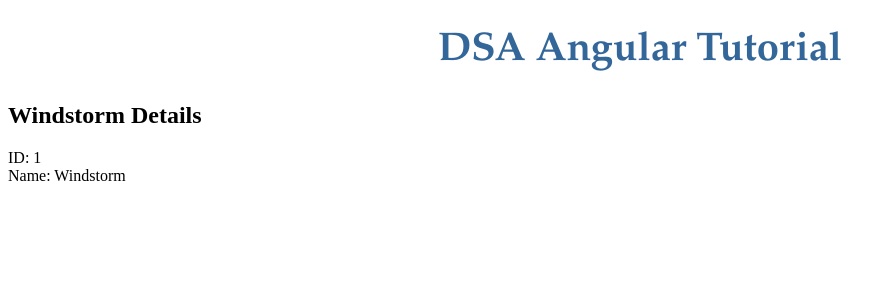
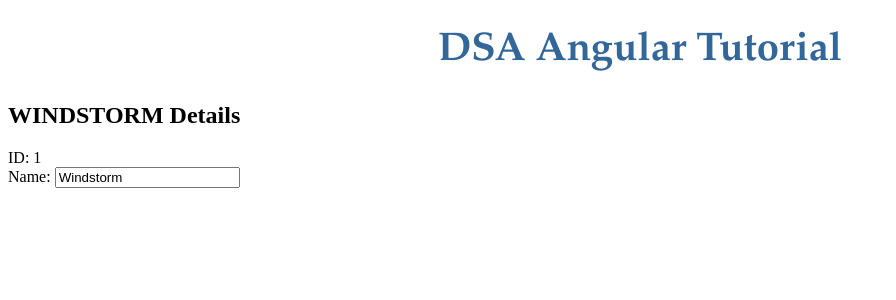
Before and after one commit to jeffsmithsailing/Angular2, an Angular app: page / in a window 1280 px wide. Shown: the top 300 px of the page, without its empty margins (0-896 px from the left). Built offline with nearby package versions, Linux system fonts and the light colour scheme.

Commit message:
Completed tutorial step 3 The Hero Editor. Working perfectly.

```diff
--- a/src/app/app.module.ts
+++ b/src/app/app.module.ts
@@ -1,5 +1,6 @@
 import { BrowserModule } from '@angular/platform-browser';
 import { NgModule } from '@angular/core';
+import { FormsModule } from '@angular/forms'; //<-- NgModel lives here
 
 
 import { AppComponent } from './app.component';
@@ -12,7 +13,8 @@
     HeroesComponent
   ],
   imports: [
-    BrowserModule
+    BrowserModule,
+	FormsModule
   ],
   providers: [],
   bootstrap: [AppComponent]
--- a/src/app/heroes/heroes.component.html
+++ b/src/app/heroes/heroes.component.html
@@ -1,5 +1,10 @@
 <!doctype html>
-<h2>{{hero.name}} Details</h2>
+<h2>{{hero.name | uppercase }} Details</h2>
 
 <div><span>ID: </span>{{hero.id}}</div>
-<div><span>Name: </span>{{hero.name}}</div>
+
+<div>
+	<label>Name:
+		<input [(ngModel)]="hero.name" placeholder="name">
+	</label>
+</div>
--- a/src/app/heroes/heroes.component.ts
+++ b/src/app/heroes/heroes.component.ts
@@ -12,6 +12,7 @@
 	hero: Hero = {
 		id: 1,
 		name: 'Windstorm'};
+
   	constructor() { }
 
   	ngOnInit() {
```
